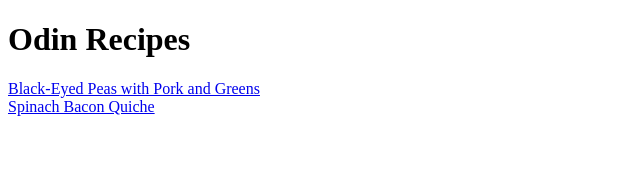
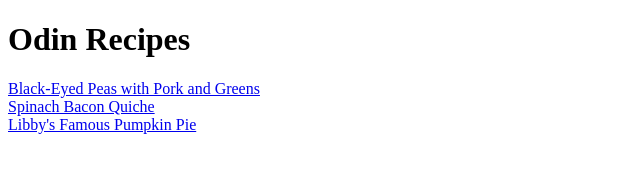
Before and after one commit to girafficCrunch/odin-recipes, a plain HTML site: page index.html in a window 1280 px wide. Shown: the whole page, without its empty margins (0-640 px from the left). Drawn offline with Linux system fonts and the light colour scheme.

Commit message:
fix: Update home page with link to recipe

```diff
--- a/index.html
+++ b/index.html
@@ -13,5 +13,10 @@
     <br />
 
     <a href="recipes/spinach-bacon-quiche.html">Spinach Bacon Quiche</a>
+    <br />
+
+    <a href="recipes/libbys-famous-pumpkin-pie.html"
+      >Libby's Famous Pumpkin Pie</a
+    >
   </body>
 </html>
```
